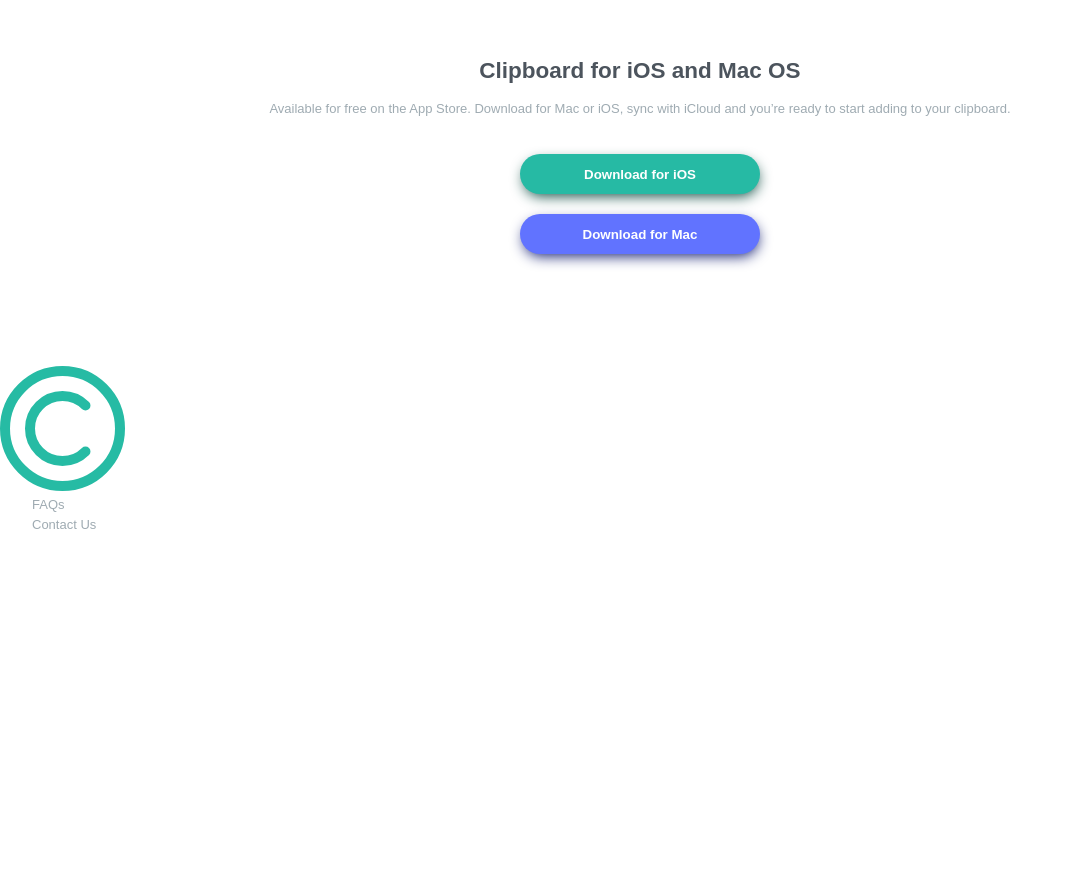
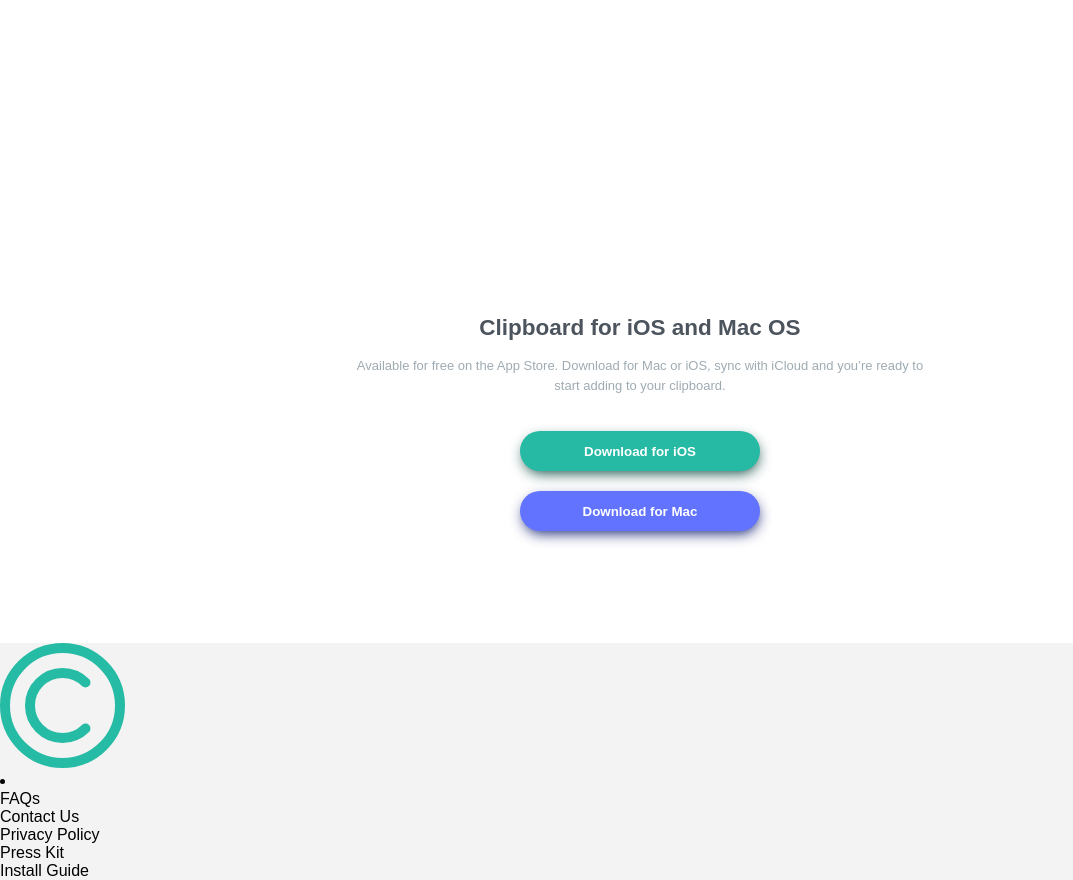
Before and after one commit to JotaJotaM1/clipboard-landing, a plain HTML site: page index.html in a window 1280 px wide. Shown: the part 3258-4138 px from the top of the page, without its empty margins (0-1073 px from the left). Before the commit the page ends 3793 px from the top, so only its background shows below. Drawn offline with Linux system fonts and the light colour scheme; a web font is replaced by a local one.

Commit message:
agregnaedo css a la parte de clipboard ios, agregando texto faltante de footer

```diff
--- a/css/style.css
+++ b/css/style.css
@@ -112,7 +112,19 @@ button{
 .logo_company{
   padding: 10% 0% 10% 0%;
 }
+.clipboardIos{
+  padding-top: 15%;
+}
+.clipboardIos h2{
+  padding: 10% 10% 0 10%;
+}
+.PdelClipboard{
+  padding: 0 10% 0 10%;
+}
 
+footer{
+  background-color:rgb(243, 243, 243);
+}
 
 @media screen and (min-width: 375px) {
 
--- a/index.html
+++ b/index.html
@@ -147,7 +147,7 @@
         <section class="clipboardIos">
           <div>
             <h2>Clipboard for iOS and Mac OS</h2>
-            <p>Available for free on the App Store. Download for Mac or iOS, sync with iCloud and you’re ready to start adding to your clipboard.</p>
+            <p class="PdelClipboard">Available for free on the App Store. Download for Mac or iOS, sync with iCloud and you’re ready to start adding to your clipboard.</p>
           </div>
 
           <div class="containerbutton">
@@ -171,8 +171,13 @@
         <img src="./img/logo.svg" alt="logoFooter">
       </div>
 
-      <p class="PdelFooter">FAQs</p>
-      <p class="PdelFooter">Contact Us</p>
+      <li>
+        <ul>FAQs</ul>
+        <ul>Contact Us</ul>
+        <ul>Privacy Policy</ul>
+        <ul>Press Kit</ul>
+        <ul>Install Guide</ul>
+      </li>
 
     </footer>
 
```
